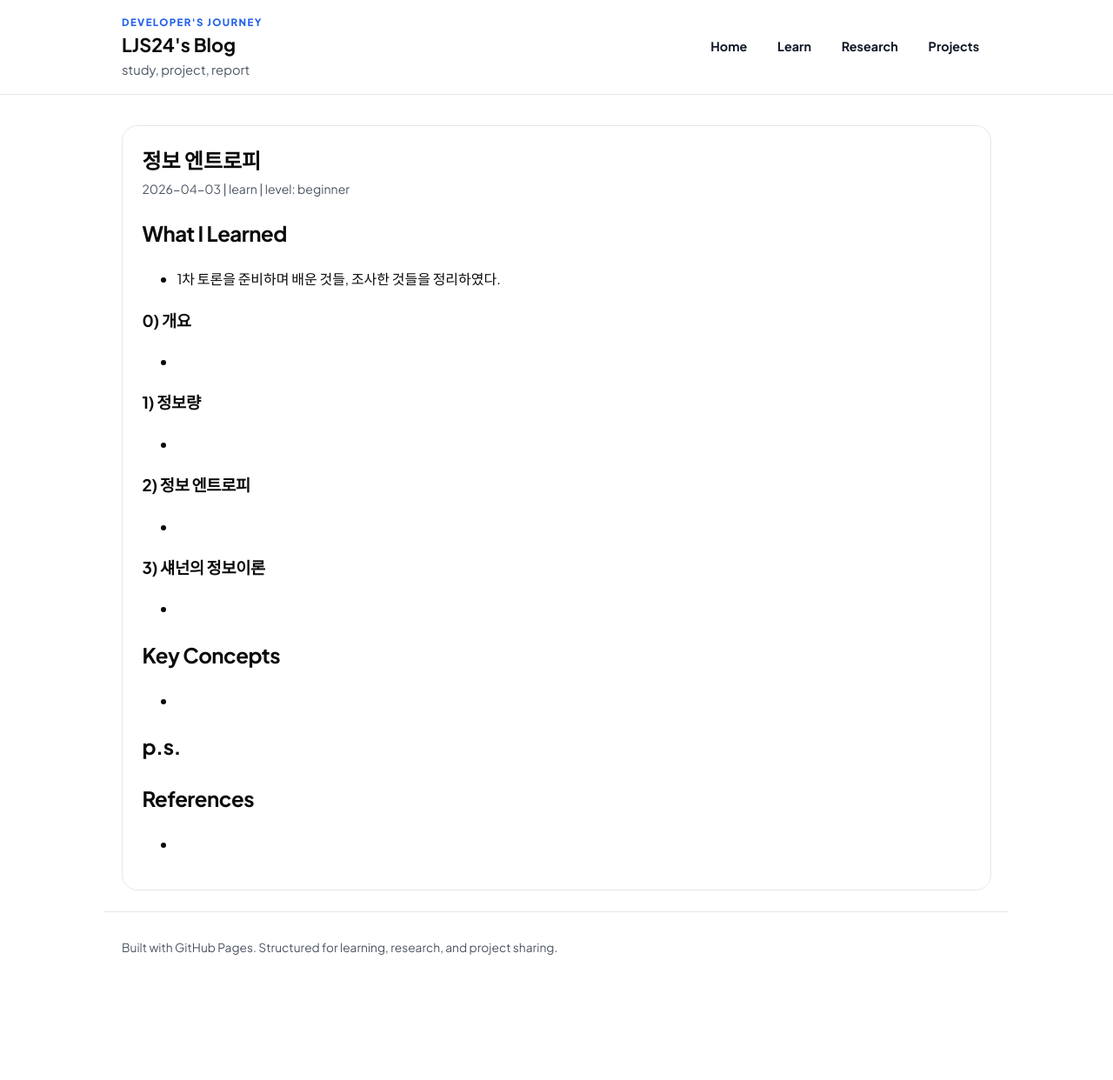
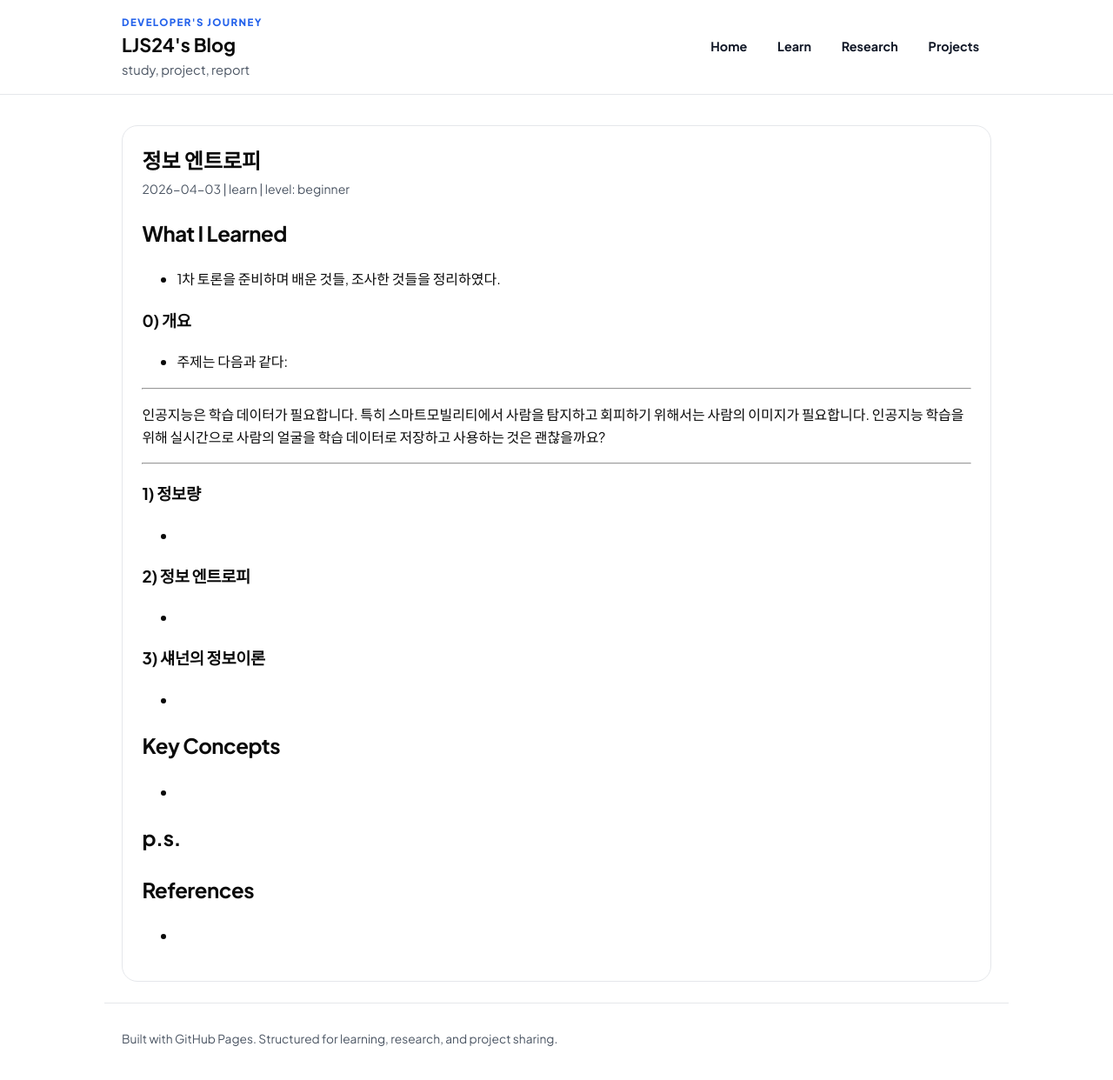
Before and after one commit to LJS24/LJS24.github.io, a Jekyll site: the page built from _posts/learn/2026-04-03-learning-note-인공지능과스마트모빌리티1차토론.md, in a window 1280 px wide and 1252 px high. Shown: the top 1242 px of the window at 87% size. Built offline with Jekyll 4.4.1, drawn with Linux system fonts in a browser that asks for light colours.

Commit message:
content update-learning note

```diff
--- a/_posts/learn/2026-04-03-learning-note-인공지능과스마트모빌리티1차토론.md
+++ b/_posts/learn/2026-04-03-learning-note-인공지능과스마트모빌리티1차토론.md
@@ -12,8 +12,10 @@ summary: "인공지능과 스마트모빌리티 1차 토론 학습내용 정리"
 - 1차 토론을 준비하며 배운 것들, 조사한 것들을 정리하였다.
 
 ### 0) 개요
--
-
+- 주제는 다음과 같다:
+<hr/>
+인공지능은 학습 데이터가 필요합니다. 특히 스마트모빌리티에서 사람을 탐지하고 회피하기 위해서는 사람의 이미지가 필요합니다. 인공지능 학습을 위해 실시간으로 사람의 얼굴을 학습 데이터로 저장하고 사용하는 것은 괜찮을까요?
+<hr/>
 ### 1) 정보량
 -
 
```
